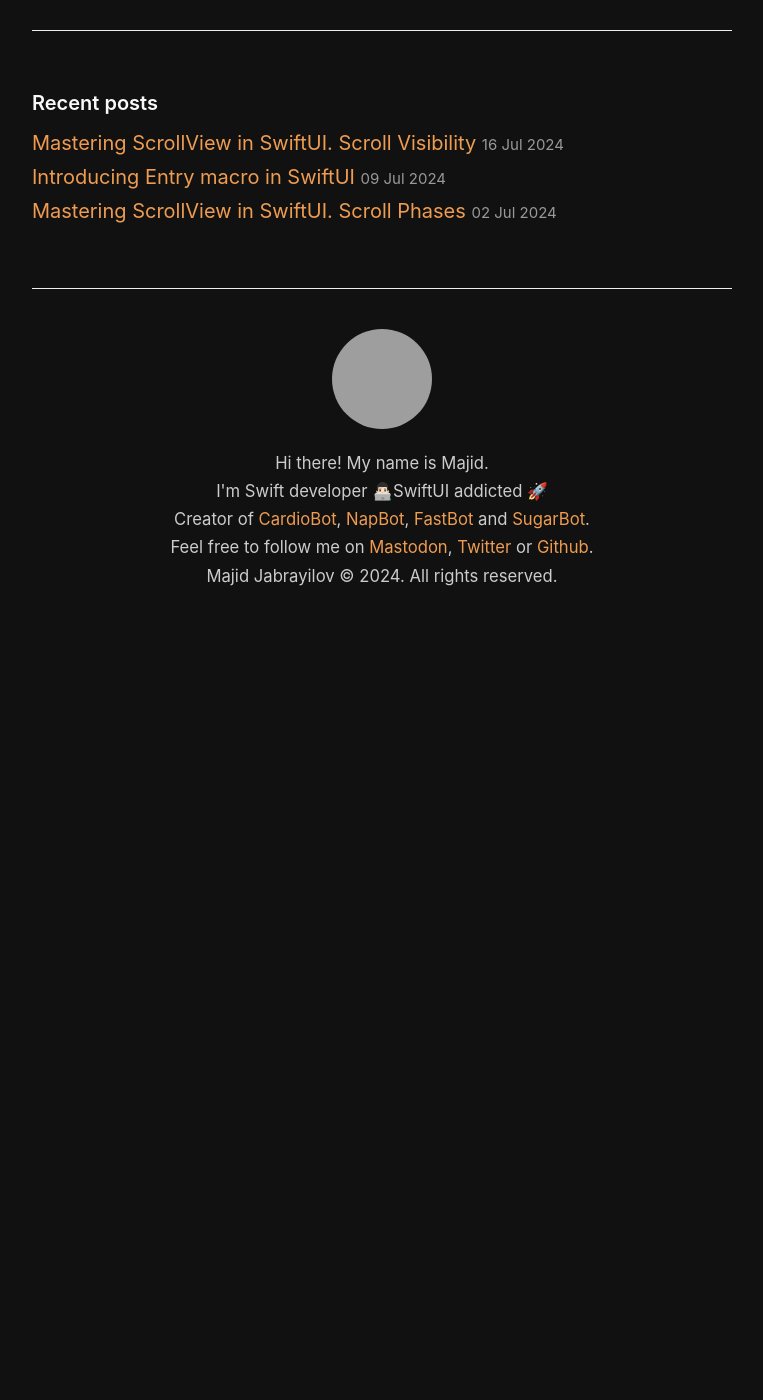
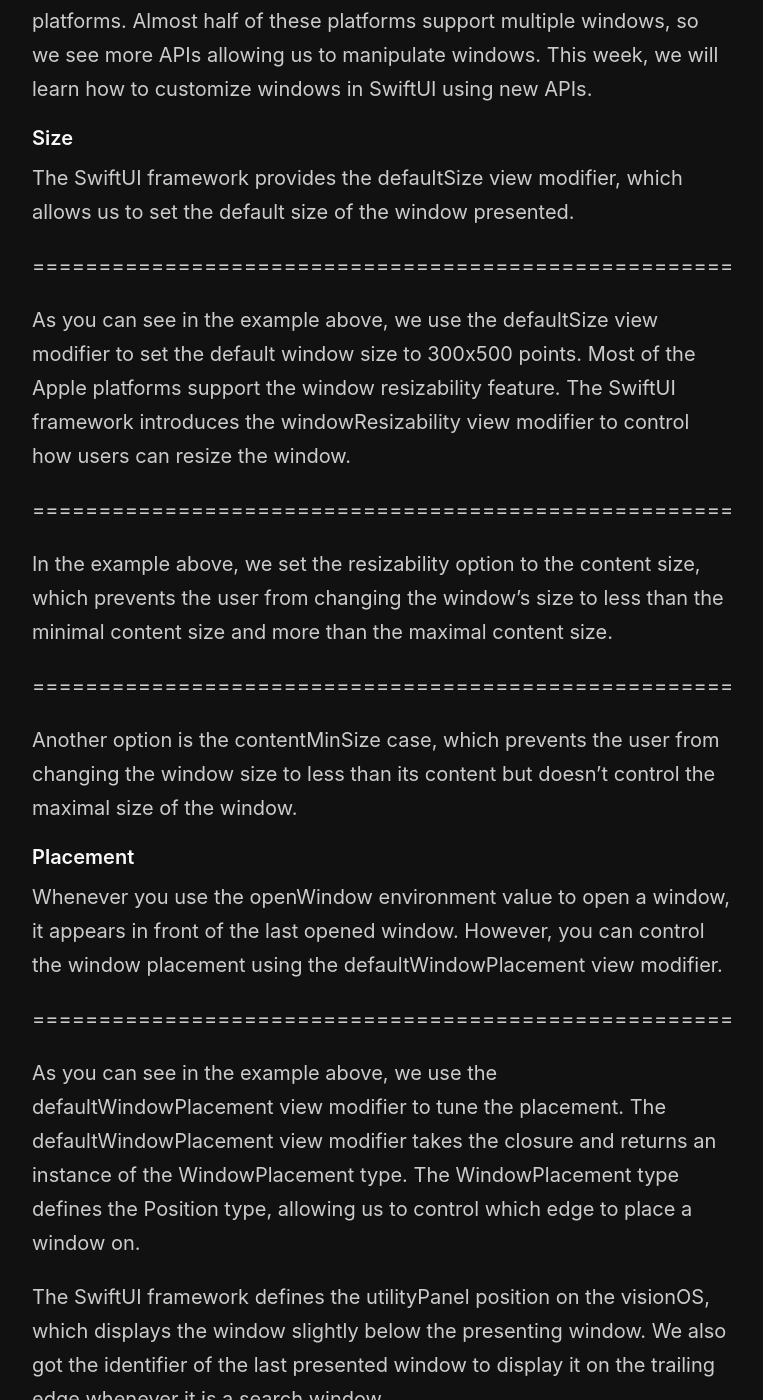
Before and after one commit to mecid/mecid.github.io, a Jekyll site: the page built from _posts/2024-08-06-customizing-windows-in-swiftui.md, in a window 1280 px wide and 1400 px high, scrolled down 306 px. Shown: the whole window, without its empty margins (258-1021 px from the left). Built offline with Jekyll 4.4.1, drawn with Linux system fonts in a browser that asks for light colours; before the commit the page ends 936 px from its top, so only the background shows below that; some of the changed text lies outside the part shown; grey boxes are pictures that could not be loaded.

Commit message:
customizing windows post content added

```diff
--- a/_posts/2024-08-06-customizing-windows-in-swiftui.md
+++ b/_posts/2024-08-06-customizing-windows-in-swiftui.md
@@ -2,3 +2,40 @@
 title: Customizing windows in SwiftUI
 layout: post
 ---
+
+SwiftUI has become the leading framework for building apps on all Apple platforms. Almost half of these platforms support multiple windows, so we see more APIs allowing us to manipulate windows. This week, we will learn how to customize windows in SwiftUI using new APIs.
+
+#### Size
+The SwiftUI framework provides the defaultSize view modifier, which allows us to set the default size of the window presented.
+
+=====================================================
+
+As you can see in the example above, we use the defaultSize view modifier to set the default window size to 300x500 points. Most of the Apple platforms support the window resizability feature. The SwiftUI framework introduces the windowResizability view modifier to control how users can resize the window.
+
+=====================================================
+
+In the example above, we set the resizability option to the content size, which prevents the user from changing the window's size to less than the minimal content size and more than the maximal content size.
+
+=====================================================
+
+Another option is the contentMinSize case, which prevents the user from changing the window size to less than its content but doesn't control the maximal size of the window.
+
+#### Placement
+Whenever you use the openWindow environment value to open a window, it appears in front of the last opened window. However, you can control the window placement using the defaultWindowPlacement view modifier.
+
+=====================================================
+
+As you can see in the example above, we use the defaultWindowPlacement view modifier to tune the placement. The defaultWindowPlacement view modifier takes the closure and returns an instance of the WindowPlacement type. The WindowPlacement type defines the Position type, allowing us to control which edge to place a window on.
+
+The SwiftUI framework defines the utilityPanel position on the visionOS, which displays the window slightly below the presenting window. We also got the identifier of the last presented window to display it on the trailing edge whenever it is a search window.
+
+=====================================================
+
+On macOS, we don't have access to the utilityPanel position or other factory methods like the ones above and below. However, we can access the display property on the context parameter of the closure and retrieve information about the current display. We also use the content parameter to measure the window's content size and calculate the precise position of the window on the screen.
+
+#### Bonus tip
+The last but not least minor thing I want to talk about is the WindowDragGesture type. This is the gesture type that allows us to react to a window dragging event.
+
+=====================================================
+
+As you can see in the example above, we use the instance of the WindowDragGesture type to handle the window dragging event and redact the text while the user moves the window.
```
